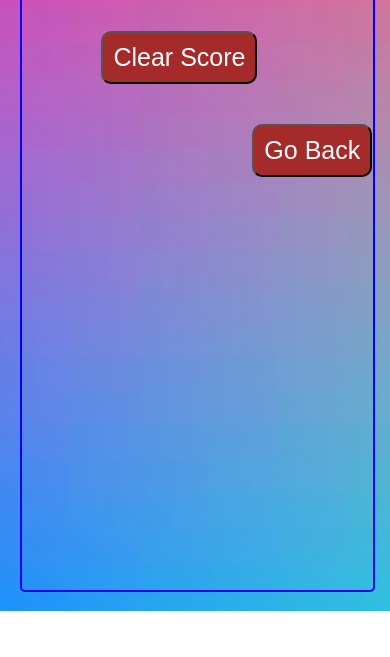
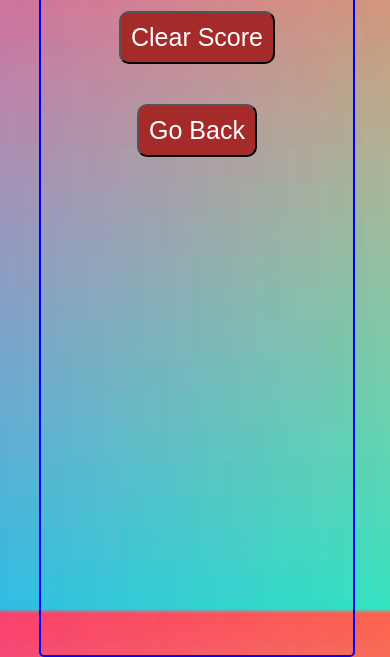
Before and after one commit to ram-sah/4.Quiz-Code, a plain HTML site: page scores.html in a window 390 px wide. Shown: the part 233-890 px from the top of the page. Before the commit the page ends 844 px from the top, so only its background shows below. Drawn offline with Linux system fonts and the light colour scheme.

Commit message:
Fixed .CSS file for Responsive Screen

```diff
--- a/style.css
+++ b/style.css
@@ -114,51 +114,15 @@ li {
 }
 
 /* Start media queries */
-/* A Media Query max-width: 786px */
-@media screen and (max-width: 786px) {
-/* Resized content to fit 786px  */
+/* A Media Query max-width: 780px */
+@media screen and (max-width: 780px) {
+/* Resized content to fit 780px  */
 body {
-    max-width: 786px;
+    max-width: 780px;
 }
-/* Resized main-content to fit 786px  */
+/* Resized main-content to fit 780px  */
 #wrapper {
-position: absolute;
-left: 20%;
-}
-
-a {
-margin-left: 20%;
-}
-#goBack {
-
-    position: relative;
-    left: 55%;
-}
-
-#clear {
-
-    position: relative;
-    right: 5%;
+    left: 10%;
+    width: 80%;
 }
 }
-
-/* A Media Query max-width: 640px */
-@media screen and (max-width: 640px) {
-/* Resized content to fit 640px  */
-body {
-    min-width: 640px;
-}
-/* Resized main-content to fit 640px  */
-#wrapper {
-margin-top: 5%;
-position: absolute;
-left: 5%;
-width: 90%;
-height: 80%;
-}
-#goBack{
-margin-right:50%;
-text-align: center;
-
-}
-}
```
